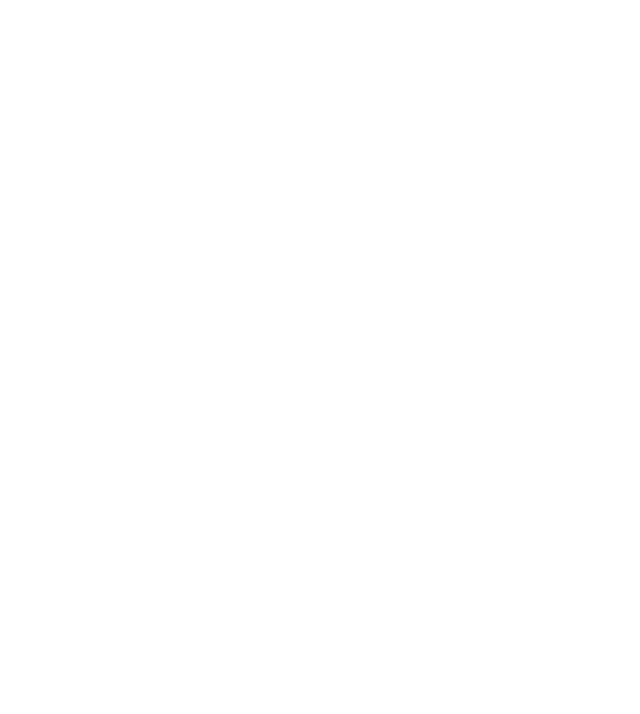
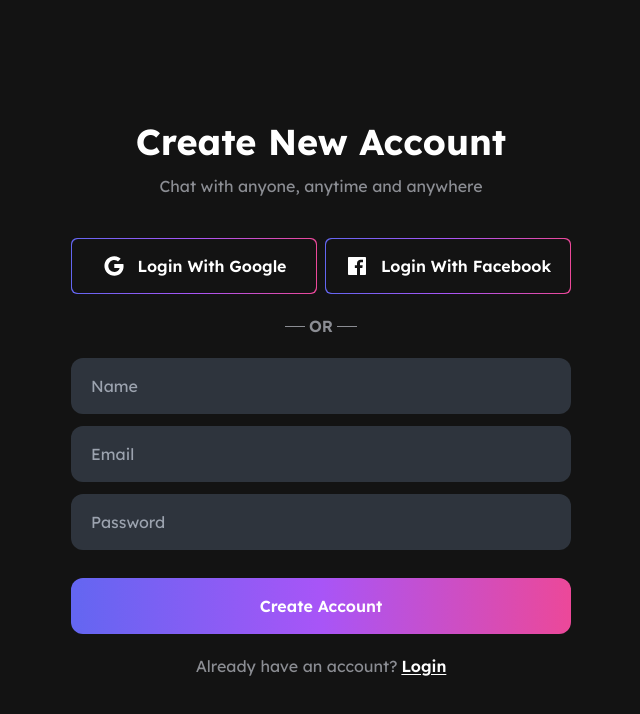
Before and after one commit to SurajRoy0/my-chat-app, a Next.js app: page /register in a window 1280 px wide. Shown: the top 714 px of the page, without its empty margins (319-959 px from the left). Built offline with nearby package versions, Linux system fonts and the light colour scheme.

Commit message:
firebase configuration added

```diff
--- a/package.json
+++ b/package.json
@@ -13,6 +13,7 @@
     "emoji-picker-react": "^4.4.10",
     "eslint": "8.45.0",
     "eslint-config-next": "13.4.12",
+    "firebase": "^10.1.0",
     "next": "13.4.12",
     "postcss": "8.4.27",
     "react": "18.2.0",
--- a/pages/login/index.jsx
+++ b/pages/login/index.jsx
@@ -56,7 +56,7 @@
           </button>
         </form>
         <div className="flex justify-center gap-1 text-c3 mt-5">
-          <span>Are You New Here ? </span>
+          <span>Are You New Here? </span>
           <Link
             href="/register"
             className="font-semibold text-white underline underline-offset-2 cursor-pointer"
--- a/pages/register/index.jsx
+++ b/pages/register/index.jsx
@@ -1,7 +1,75 @@
+import Link from "next/link";
 import React from "react";
 
+import { IoLogoGoogle, IoLogoFacebook } from "react-icons/io";
+
 const Register = () => {
-  return <div>Register</div>;
+  return (
+    <div className="h-[100vh] flex justify-center items-center bg-c1">
+      <div className="flex items-center flex-col ">
+        <div className="text-center">
+          <div className="text-4xl font-bold">Create New Account</div>
+          <div className="mt-3 text-c3">
+            Chat with anyone, anytime and anywhere
+          </div>
+        </div>
+        <div className="flex items-center gap-2 w-full mt-10 mb-5">
+          <div className="bg-gradient-to-r from-indigo-500 via-purple-500 to-pink-500 w-1/2 h-14 rounded-md cursor-pointer p-[1px]">
+            <div className="flex items-center justify-center gap-3 text-white font-semibold bg-c1 w-full h-full rounded-md">
+              <IoLogoGoogle size={24} />
+              <span>Login With Google</span>
+            </div>
+          </div>
+          <div className="bg-gradient-to-r from-indigo-500 via-purple-500 to-pink-500 w-1/2 h-14 rounded-md cursor-pointer p-[1px]">
+            <div className="flex items-center justify-center gap-3 text-white font-semibold bg-c1 w-full h-full rounded-md">
+              <IoLogoFacebook size={24} />
+              <span>Login With Facebook</span>
+            </div>
+          </div>
+        </div>
+        <div className="flex items-center gap-1">
+          <span className="w-5 h-[1px] bg-c3"></span>
+          <span className="text-c3 font-semibold">OR</span>
+          <span className="w-5 h-[1px] bg-c3"></span>
+        </div>
+        <form
+          action=""
+          className="flex flex-col items-center gap-3 w-[500px] mt-5"
+        >
+          <input
+            type="text"
+            placeholder="Name"
+            className="w-full h-14 bg-c5 rounded-xl outline-none border-none px-5 text-c3"
+            autoComplete="off"
+          />
+          <input
+            type="email"
+            placeholder="Email"
+            className="w-full h-14 bg-c5 rounded-xl outline-none border-none px-5 text-c3"
+            autoComplete="off"
+          />
+          <input
+            type="password"
+            placeholder="Password"
+            className="w-full h-14 bg-c5 rounded-xl outline-none border-none px-5 text-c3"
+            autoComplete="off"
+          />
+          <button className="mt-4 w-full h-14 rounded-xl outline-none text-base font-semibold bg-gradient-to-r from-indigo-500 via-purple-500 to-pink-500 ">
+            Create Account
+          </button>
+        </form>
+        <div className="flex justify-center gap-1 text-c3 mt-5">
+          <span>Already have an account? </span>
+          <Link
+            href="/login"
+            className="font-semibold text-white underline underline-offset-2 cursor-pointer"
+          >
+            Login
+          </Link>
+        </div>
+      </div>
+    </div>
+  );
 };
 
 export default Register;
```
Also changed, not shown: firebase/firebase.js (added, +20 -0 lines), 1 other file (tests, documents, lock files or other folders).
